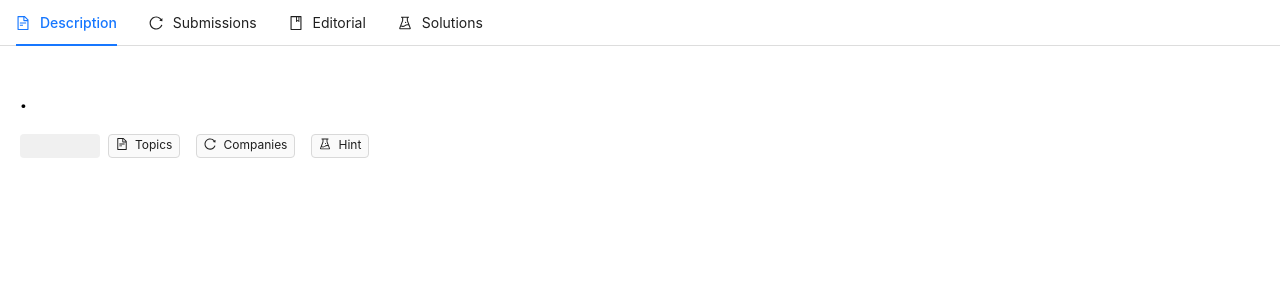
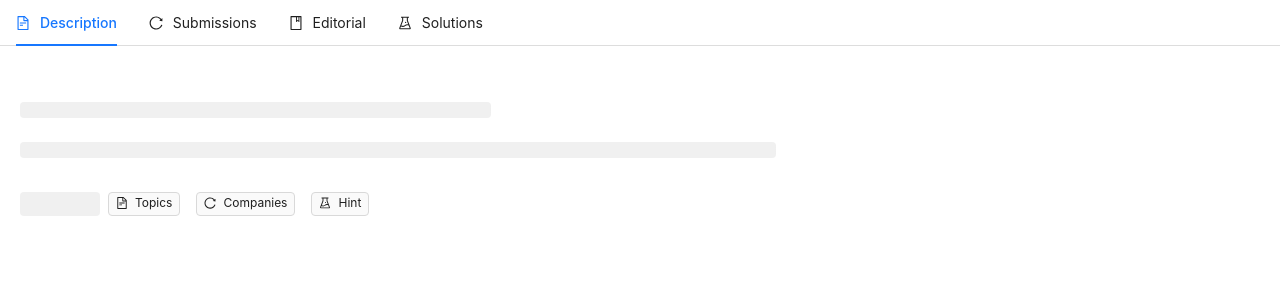
Before and after one commit to IdenticalSpring/cnfe, a Next.js app: page /users/components/problems-details/description in a window 1280 px wide. Shown: the top 300 px of the page. Built offline with nearby package versions, Linux system fonts and the light colour scheme.

Commit message:
Skeleton cho Title DetailProblem, Chỉnh cho search by title nó qua bên phải

```diff
--- a/pages/users/components/problems-details/description.js
+++ b/pages/users/components/problems-details/description.js
@@ -97,8 +97,13 @@ const Description = ({ id, title, description }) => {
       </ProblemHeader>
       <ProblemContent>
         <h2>
-          {id}. {title}
+          {loading ? (
+            <Skeleton active paragraph={{ rows: 1 }} />
+          ) : (
+            `${id}. ${title}`
+          )}
         </h2>
+
         <TagContainer>
           {loading ? (
             <Skeleton.Button active size="small" style={{ width: 80 }} />
--- a/service/user.js
+++ b/service/user.js
@@ -53,4 +53,10 @@ export const userAPI = {
     );
     return response.data;
   },
+  getSearchByCompanies: async (companyId) => {
+    const response = await request.get(
+      `/problems/search-by-company?companyId=${companyId}`
+    );
+    return response.data;
+  },
 };
```
Also changed, not shown: pages/users/problems/index.js (+8 -0 lines).
